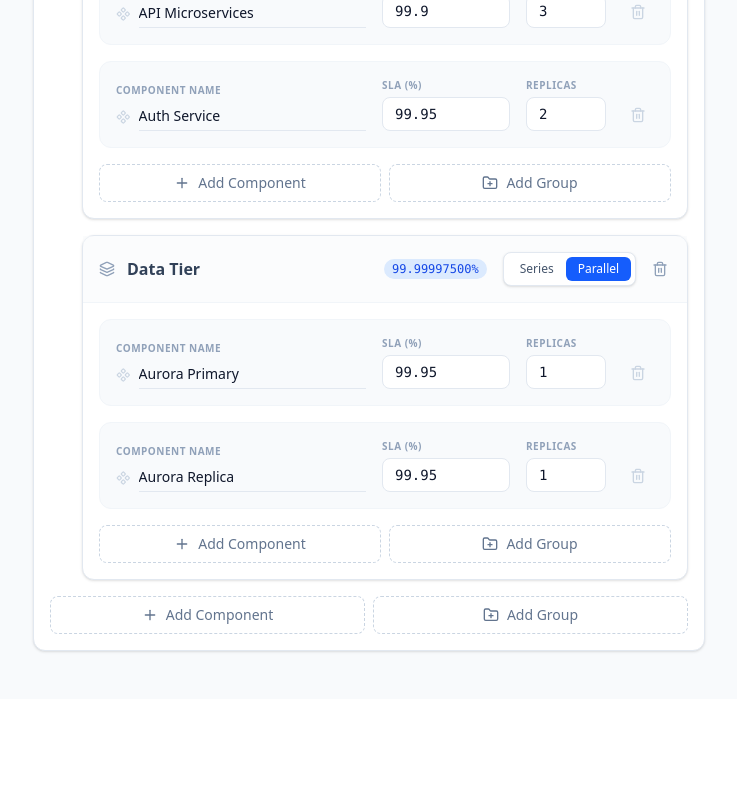
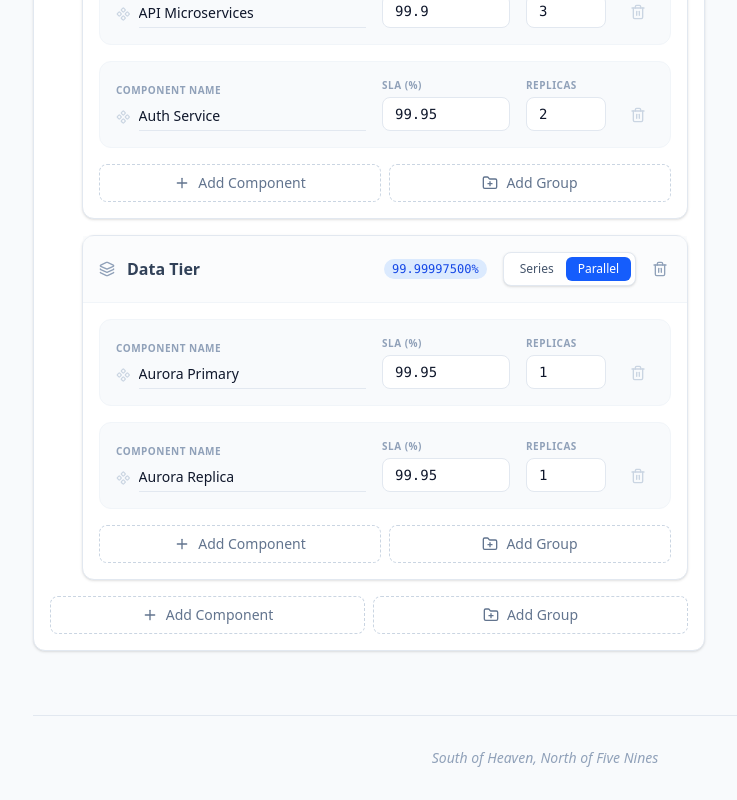
Before and after one commit to mrueg/slayer, a Next.js app: page / in a window 1280 px wide. Shown: the part 802-1602 px from the top of the page, without its empty margins (95-832 px from the left). Before the commit the page ends 1501 px from the top, so only its background shows below. Built offline with nearby package versions, Linux system fonts and the light colour scheme.

Commit message:
feat: add 'South of Heaven, North of Five Nines' slogan to footer

```diff
--- a/src/app/page.tsx
+++ b/src/app/page.tsx
@@ -380,6 +380,10 @@ export default function SLACalculator() {
             </section>
           </div>
         </div>
+
+        <footer className="mt-12 pt-8 border-t border-slate-200 text-center text-slate-400 text-sm font-medium italic">
+          South of Heaven, North of Five Nines
+        </footer>
       </div>
     </div>
   );
```
